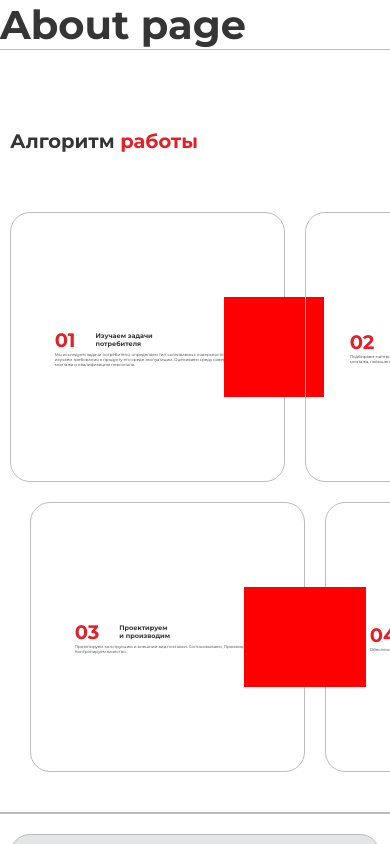
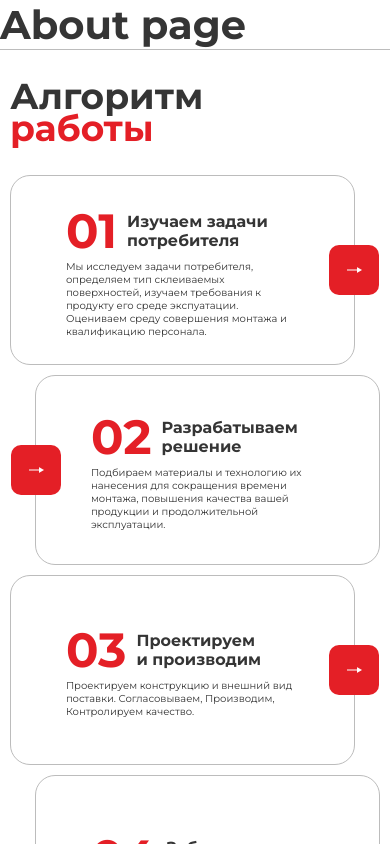
Before and after one commit to Miracreative/Atman-Auto, a Next.js app: page /about in a window 390 px wide. Shown: the top 844 px of the page. Built offline with nearby package versions, Linux system fonts and the light colour scheme.

Commit message:
algorithm section done

```diff
--- a/src/components/about/Algorithm/Algorithm.jsx
+++ b/src/components/about/Algorithm/Algorithm.jsx
@@ -11,12 +11,21 @@ export default function Algorithm() {
 					<div className={styles.wrap}>
 						<div className={styles.innerWrap}>
 							<h3 className={styles.title}>
-								Алгоритм<span> работы</span>
+								Алгоритм <br className={styles.br} /> <span> работы</span>
 							</h3>
 							<div className={styles.content}>
 								<div className={styles.row}>
 
-									<div className={styles.card}>
+									<div className={styles.card} id={styles.card1}>
+										<div className={styles.arrow}>
+											<Image
+												className={styles.arrowImg}
+												src="/about/Algorithm/arrow.png"
+												alt="arrow"
+												width={30}
+												height={12}
+											/>
+										</div>
 										<div className={styles.cardInner}>
 											<div className={styles.headerCard}>
 												<div className={styles.number}>01</div>
@@ -27,7 +36,16 @@ export default function Algorithm() {
 										</div>
 									</div>
 
-									<div className={styles.card}>
+									<div className={styles.card} id={styles.card2}>
+										<div className={styles.arrow}>
+											<Image
+												className={styles.arrowImg}
+												src="/about/Algorithm/arrow.png"
+												alt="arrow"
+												width={30}
+												height={12}
+											/>
+										</div>
 										<div className={styles.cardInner}>
 											<div className={styles.headerCard}>
 												<div className={styles.number}>02</div>
@@ -62,7 +80,16 @@ export default function Algorithm() {
 										/>
 									</div>
 
-									<div className={styles.card}>
+									<div className={styles.card} id={styles.card3}>
+										<div className={styles.arrow} id={styles.arrow3}>
+											<Image
+												className={styles.arrowImg}
+												src="/about/Algorithm/arrow.png"
+												alt="arrow"
+												width={30}
+												height={12}
+											/>
+										</div>
 										<div className={styles.cardInner}>
 											<div className={styles.headerCard}>
 												<div className={styles.number}>03</div>
@@ -73,7 +100,16 @@ export default function Algorithm() {
 										</div>
 									</div>
 
-									<div className={styles.card}>
+									<div className={styles.card} id={styles.card4}>
+										<div className={styles.arrow} id={styles.arrow4}>
+											<Image
+												className={styles.arrowImg}
+												src="/about/Algorithm/arrow.png"
+												alt="arrow"
+												width={30}
+												height={12}
+											/>
+										</div>
 										<div className={styles.cardInner}>
 											<div className={styles.headerCard}>
 												<div className={styles.number}>04</div>
--- a/src/components/about/Algorithm/Algorithm.module.scss
+++ b/src/components/about/Algorithm/Algorithm.module.scss
@@ -1,5 +1,9 @@
 @import '../../../scss/functions.scss';
 
+
+.br {
+	display: none;
+}
 .section {
 	padding: 20px 0;
 	border-top: 1px solid #BCBCBC;
@@ -29,43 +33,37 @@
 	width: 100%;
 	height: 350px;
 
+	position: relative;
 	display: flex;
 	justify-content: center;
 	align-items: center;
-	position: relative;
+}
+
+.arrow {
+	position: absolute;
+	top: 50%;
+	right: -60px;
+	width: 100px;
+	height: 100px;
+	border-radius: 20px;
+	background-color: #E41F26;
+	transform: translate(0, -50%);
+	z-index: 3;
+
+	display: flex;
+	align-items: center;
+	justify-content: center;
+	border: 1px solid #BCBCBC;
+}
+
+.row:nth-child(2) .card .arrow {
+	left: -60px;
+
 }
 
 .cardInner {
 	width: 68%;
 }
-
-.card {
-
-  position: relative;
-	&:nth-child(1):after,
-	&:nth-child(2):after {
-	  content: '';
-	  position: absolute;
-	  width: 100px;
-	  height: 100px;
-	  background-color: red;
-	  top: 50%;
-	  right: -40px;
-	  transform: translateY(-50%);
-	}
-
-	&:nth-child(3):before,
-	&:nth-child(4):before {
-	  content: '';
-	  position: absolute;
-	  width: 100px;
-	  height: 100px;
-	  background-color: red;
-	  top: 50%;
-	  left: -60px;
-	  transform: translateY(-50%);
-	}
-  }
 
 
 .headerCard {
@@ -88,10 +86,6 @@
 }
 
 
-
-// .imgWrap {
-// 	width: 436px;
-// }
 .img {
 	// height: 350px;
 	width: auto;
@@ -127,11 +121,152 @@
 		height: 270px;
 		// width: auto;
 	}
+
+	.arrow {
+		height: 80px;
+		width: 80px;
+		right: -50px;
+	}
+	.row:nth-child(2) .card .arrow {
+		left: -50px;
+	}
 }
 
 @media (max-width: 1200px) {
+	.card {
+		height: 220px;
+	}
+	.title {
+		margin: 4vh 0;
+	}
+	.row {
+		padding: 0 10px;
+	}
 	.img {
 		display: none;
 	}
+	.arrow {
+		border: none;
+		height: 70px;
+		width: 70px;
+		right: -35px;
+		// &:nth-child(2) {
+		// 	left: -35px;
+		// }
+	}
+	.arrowImg {
+		height: 9px;
+		width: 24px;
+	}
+	.row:nth-child(2) .card .arrow {
+		left: -35px;
+		// &:nth-child(1) {
+		// 	left: -35px;
+		// }
+	}
+	// .card:nth-child(2) .arrow {
+	// 	left: -35px;
+	// }
+	// .row:nth-child(2) .card:nth-child(1) .arrow {
+	// 	right: -35px;
+	// }
+}
 
+@media (max-width: 989px) {
+	.titleCard {
+		font-size: 16px;
+
+	}
+	.textCard {
+		font-size: 12px;
+	}
 }
+
+@media (max-width: 768px) {
+	.title {
+		font-size: 36px;
+		margin: 10px 0 30px 0;
+		line-height: 0.9;
+	}
+	.titleCard {
+		font-size: 20px;
+		padding-left: 10px;
+	}
+	.textCard {
+		font-size: 14px;
+	}
+	.card {
+		height: 190px;
+		margin-bottom: 10px;
+	}
+	.row {
+		display: flex;
+		flex-direction: column;
+		gap: 0;
+		margin-bottom: 0;
+		padding: 0 0 0 25px;
+	}
+
+	.arrow {
+		border: none;
+		height: 50px;
+		width: 50px;
+		right: -25px;
+		border-radius: 10px;
+	}
+
+
+	.card:nth-child(even) .arrow {
+		left: -25px;
+	}
+	#arrow3 {
+		right: -25px;
+		left: auto;
+	}
+	#arrow4 {
+		left: -25px;
+		right: auto;
+	}
+
+
+	.arrowImg {
+		height: 6px;
+		width: 15px;
+	}
+	.number {
+		font-size: 48px;
+	}
+
+	#card1,
+	#card3 {
+		margin-left: -25px;
+	}
+	#card2,
+	#card4 {
+		margin-right: -25px;
+	}
+}
+
+
+@media (max-width: 576px) {
+	.br {
+		display: block;
+	}
+	.titleCard {
+		font-size: 16px;
+
+	}
+	.textCard {
+		font-size: 10px;
+	}
+
+	.row {
+		display: flex;
+		flex-direction: column;
+	}
+
+
+	.number {
+		font-size: 48px;
+	}
+}
```
